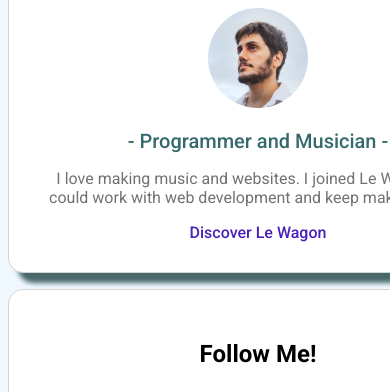
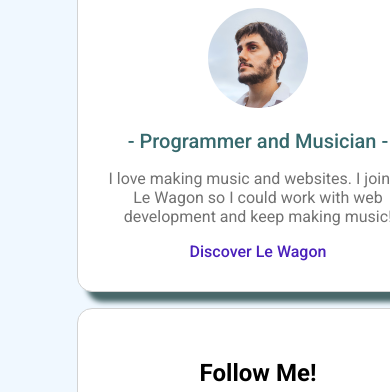
Before and after one commit to zzismano/profile, a plain HTML site: page index.html in a window 390 px wide. Shown: the part 129-521 px from the top of the page. Drawn offline with Linux system fonts and the light colour scheme; a web font is replaced by a local one.

Commit message:
make my profile prettier

```diff
--- a/style.css
+++ b/style.css
@@ -4,6 +4,20 @@
   /* For a screen < 960px, this CSS will be read */
   .container {
     width: 700px;
+  }
+}
+
+@media (max-width: 768px) {
+  /* For a screen < 720px, this CSS will be read */
+  .container {
+    width: 532px;
+  }
+}
+
+@media (max-width: 768px) {
+  /* For a screen < 720px, this CSS will be read */
+  .card {
+    width: 532px;
   }
 }
 
@@ -18,6 +32,40 @@
   /* For a screen < 540px, this CSS will be read */
   .container {
     width: 300px;
+  }
+}
+
+@media (max-width: 320px) {
+  /* For a screen < 540px, this CSS will be read */
+  .container {
+    width: 220px;
+  }
+}
+@media (max-width: 960px) {
+  /* For a screen < 960px, this CSS will be read */
+  .card {
+    width: 700px;
+  }
+}
+
+@media (max-width: 720px) {
+  /* For a screen < 720px, this CSS will be read */
+  .card {
+    width: 500px;
+  }
+}
+
+@media (max-width: 540px) {
+  /* For a screen < 540px, this CSS will be read */
+  .card {
+    width: 300px;
+  }
+}
+
+@media (max-width: 320px) {
+  /* For a screen < 540px, this CSS will be read */
+  .card {
+    width: 220px;
   }
 }
 
```
